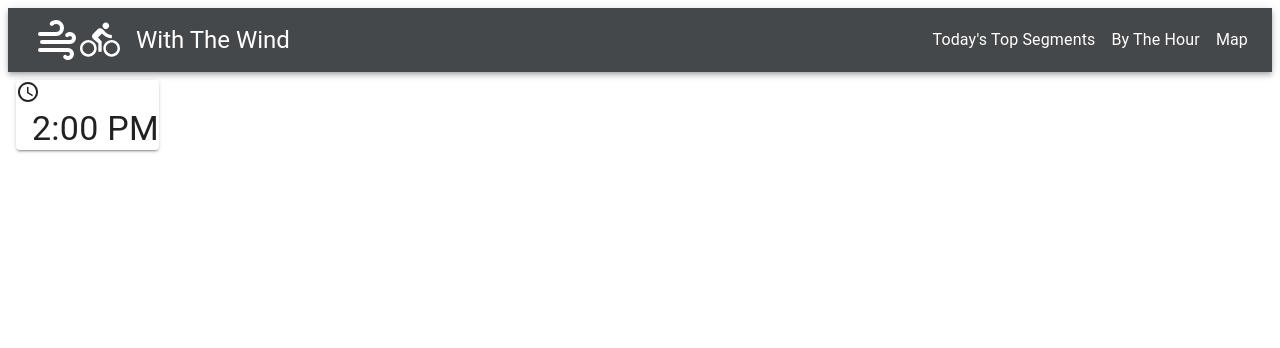
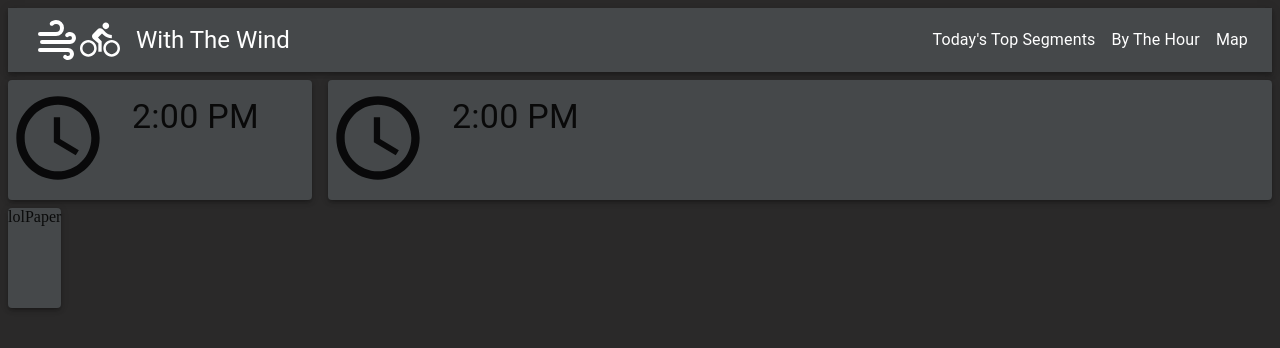
Before and after one commit to rick-o-H/WithTheWind, a React app in the folder front-end/: page / in a window 1280 px wide. Shown: the top 348 px of the page. Built offline with nearby package versions, Linux system fonts and the light colour scheme.

Commit message:
Implemented CSS grid.

```diff
--- a/front-end/src/App.jsx
+++ b/front-end/src/App.jsx
@@ -1,18 +1,42 @@
 import { hot } from 'react-hot-loader/root';
 import React from 'react';
+import { makeStyles } from '@material-ui/core/styles';
+import Grid from '@material-ui/core/Grid';
+import { Paper } from '@material-ui/core';
 import NavBar from './components/NavBar/NavBar';
 import InfoBar from './components/InfoBar/InfoBar';
 // import Segments from './sampleData';
 
-const App = () => (
-  <div>
-    <div>
-      <NavBar />
-    </div>
-    <div>
-      <InfoBar />
-    </div>
-  </div>
-);
+const useStyles = makeStyles(() => ({
+  root: {
+    flexGrow: 1,
+  },
+  mapAndSegs: {
+    height: 100,
+    backgroundColor: '#45484a',
+  },
+}));
+
+const App = () => {
+  const classes = useStyles();
+  return (
+    <Grid container className={classes.root} spacing={2}>
+      <Grid item xs={12}>
+        <NavBar />
+      </Grid>
+      <Grid item xs={12}>
+        <InfoBar />
+      </Grid>
+      <Grid container item xs={12} spacing={2}>
+        <Grid item={3} style={{ height: 900 }}>
+          <Paper elevation={3} className={classes.mapAndSegs}>lolPaper</Paper>
+        </Grid>
+        <Grid item={9}>
+          <Paper elevation={3} />
+        </Grid>
+      </Grid>
+    </Grid>
+  );
+};
 
 export default hot(App);
--- a/front-end/src/components/InfoBar/InfoBar.jsx
+++ b/front-end/src/components/InfoBar/InfoBar.jsx
@@ -1,17 +1,19 @@
 import React from 'react';
 import { makeStyles } from '@material-ui/core/styles';
-import Paper from '@material-ui/core/Paper';
+import Grid from '@material-ui/core/Grid';
 import TimeOfDay from './TimeOfDay';
 // import WindStats from './WindStats';
 
 const useStyles = makeStyles((theme) => ({
   root: {
-    display: 'flex',
-    '& > *': {
-      margin: theme.spacing(1),
-      // width: theme.spacing(16),
-      // height: theme.spacing(16),
-    },
+    flexGrow: 1,
+  },
+  paper: {
+    height: 140,
+    width: 100,
+  },
+  control: {
+    padding: theme.spacing(2),
   },
 }));
 
@@ -19,9 +21,17 @@ export default function InfoBar() {
   const classes = useStyles();
 
   return (
-    <div className={classes.root}>
-      <TimeOfDay />
-      <Paper elevation={2} />
-    </div>
+    <Grid container className={classes.root} spacing={2}>
+      <Grid item xs={12}>
+        <Grid container justify="center" spacing={2}>
+          <Grid item xs={3}>
+            <TimeOfDay />
+          </Grid>
+          <Grid item xs={9}>
+            <TimeOfDay />
+          </Grid>
+        </Grid>
+      </Grid>
+    </Grid>
   );
 }
--- a/front-end/src/components/InfoBar/TimeOfDay.jsx
+++ b/front-end/src/components/InfoBar/TimeOfDay.jsx
@@ -3,21 +3,30 @@ import { makeStyles } from '@material-ui/core/styles';
 import Paper from '@material-ui/core/Paper';
 import AccessTime from '@material-ui/icons/AccessTime';
 import Typography from '@material-ui/core/Typography';
+import Grid from '@material-ui/core/Grid';
 
 const useStyles = makeStyles((theme) => ({
-  title: {
-    marginLeft: theme.spacing(2),
+  time: {
+    margin: theme.spacing(1),
+    // width: theme.spacing(40),
+    // height: theme.spacing(20),
   },
 }));
 
 export default function TimeOfDay() {
   const classes = useStyles();
   return (
-    <Paper elevation={2}>
-      <AccessTime />
-      <Typography variant="h4" className={classes.title}>
-        2:00 PM
-      </Typography>
+    <Paper elevation={3} style={{ backgroundColor: '#45484a' }}>
+      <Grid container spacing={2}>
+        <Grid item>
+          <AccessTime style={{ fontSize: 100 }} />
+        </Grid>
+        <Grid item>
+          <Typography variant="h4" className={classes.time}>
+            2:00 PM
+          </Typography>
+        </Grid>
+      </Grid>
     </Paper>
   );
 }
--- a/front-end/src/index.js
+++ b/front-end/src/index.js
@@ -1,6 +1,7 @@
 import React from 'react';
 import ReactDOM from 'react-dom';
 import App from './App';
+import './styles.css';
 
 ReactDOM.render(
   <App />,
--- a/front-end/src/styles.css
+++ b/front-end/src/styles.css
@@ -1,3 +1,3 @@
 body {
-  background-color: #df2f2f
+  background-color: #151414e8
 }
```
